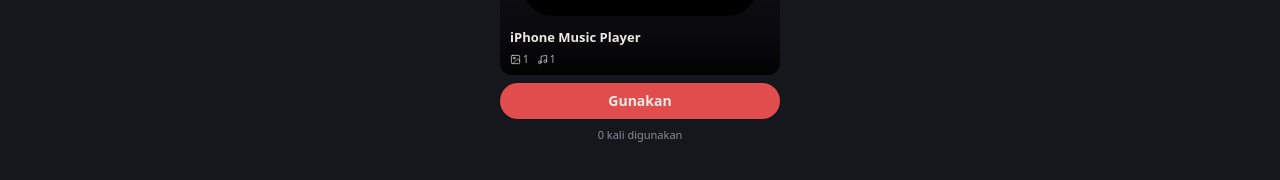
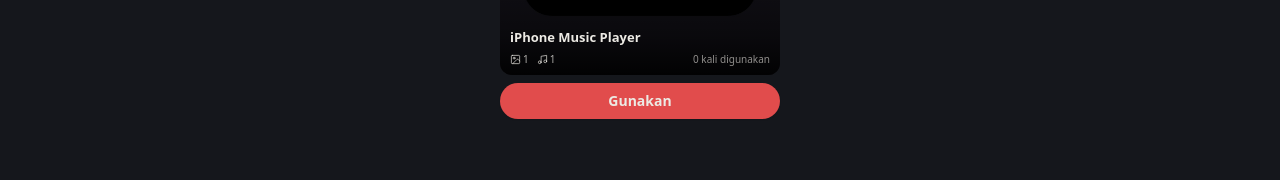
Before and after one commit to xe986232-ai/spneditz, a React (Vite) app: page / in a window 1280 px wide. Shown: the part 512-692 px from the top of the page. Built offline with nearby package versions, Linux system fonts and the light colour scheme; no server answers; the database is empty.

Commit message:
Pindahkan 'X kali digunakan' ke dalam card, sejajar ikon slot foto/audio

```diff
--- a/src/components/TemplateGallery.tsx
+++ b/src/components/TemplateGallery.tsx
@@ -61,7 +61,8 @@
           <p className="truncate text-[13px] font-semibold text-paper">
             {template.name}
           </p>
-          <div className="mt-1 flex items-center gap-2">
+          <div className="mt-1 flex items-center justify-between gap-2">
+            <div className="flex items-center gap-2">
               {(Object.keys(counts) as SlotType[]).map((type) => {
                 const Icon = SLOT_ICON[type];
                 return (
@@ -75,6 +76,14 @@
                 );
               })}
             </div>
+
+            {/* "X kali digunakan" — sejajar row ikon slot foto/audio */}
+            {usageCount !== null && (
+              <span className="text-[10px] text-paper/60">
+                {usageCount.toLocaleString("id-ID")} kali digunakan
+              </span>
+            )}
+          </div>
         </div>
       </div>
 
@@ -85,14 +94,6 @@
       >
         Gunakan
       </button>
-
-      {/* "X kali digunakan" — di bawah tombol Gunakan. Selama data belum
-          kebaca (null), disembunyikan dulu daripada sempat kelip "0 kali". */}
-      {usageCount !== null && (
-        <p className="text-center text-[11px] text-mute">
-          {usageCount.toLocaleString("id-ID")} kali digunakan
-        </p>
-      )}
     </div>
   );
 }
```
Lines whose indentation alone changed are shown as unchanged.
